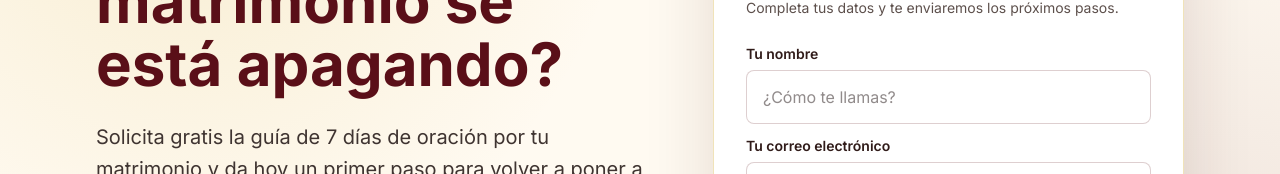
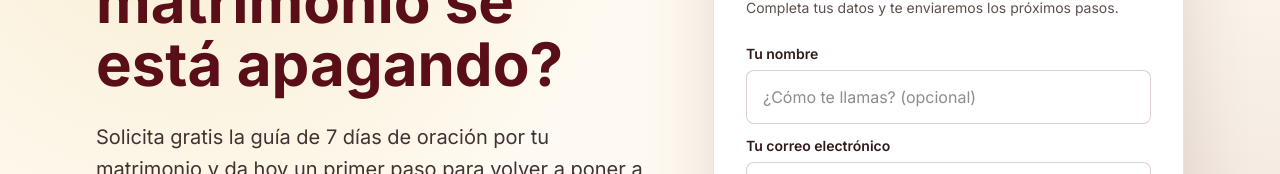
Before and after one commit to arosadoclud/matrimonio-blog, a Next.js app: page /restaurar-matrimonio-guia-gratis in a window 1280 px wide. Shown: the part 287-461 px from the top of the page. Built offline with nearby package versions, Linux system fonts and the light colour scheme; no server answers.

Commit message:
feat: add inline WhatsApp invite, make name field optional to reduce form friction

```diff
--- a/components/CampaignLeadForm.tsx
+++ b/components/CampaignLeadForm.tsx
@@ -64,11 +64,9 @@ export function CampaignLeadForm({ placement = "hero" }: { placement?: string })
           id={`campaign-name-${placement}`}
           name="name"
           type="text"
-          required
-          minLength={2}
           maxLength={80}
           autoComplete="name"
-          placeholder="¿Cómo te llamas?"
+          placeholder="¿Cómo te llamas? (opcional)"
           className="w-full rounded-lg border border-[#5A0F18]/20 bg-white px-4 py-3.5 text-base outline-none transition focus:border-[#A87B24] focus:ring-4 focus:ring-[#D4AF37]/15"
         />
       </div>
```
